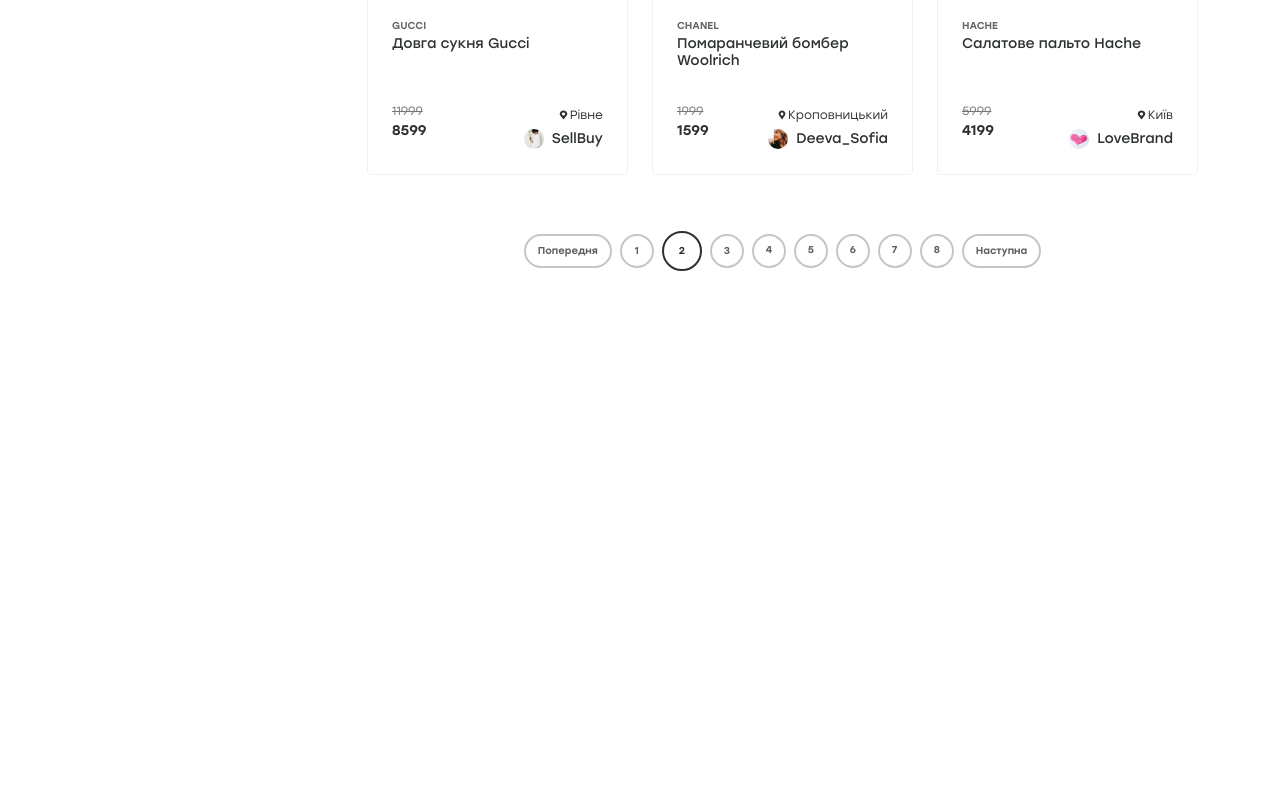
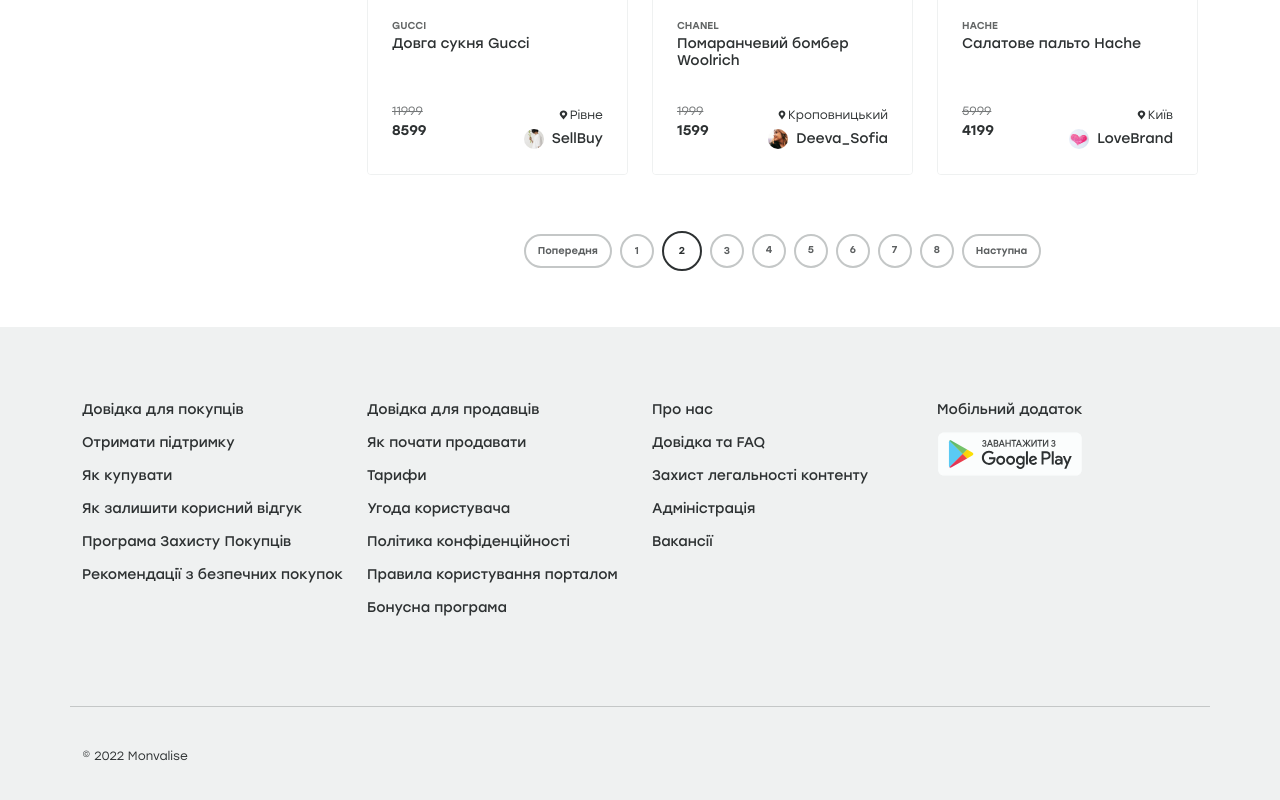
Before and after one commit to aliiev/clothing-store-catalog, a React (Create React App) app: page / in a window 1280 px wide. Shown: the part 1606-2406 px from the top of the page. Before the commit the page ends 1933 px from the top, so only its background shows below. Built offline with nearby package versions, Linux system fonts and the light colour scheme.

Commit message:
Created Footer

```diff
--- a/src/App.js
+++ b/src/App.js
@@ -1,4 +1,4 @@
-import { Navbar, Categories, PageHeader, Select, Sidebar, Card, Pagination } from './components'
+import { Navbar, Categories, PageHeader, Select, Sidebar, Card, Pagination, Footer } from './components'
 import { products } from './data/products'
 import './styles/App.scss'
 
@@ -43,6 +43,7 @@
           </div>
         </div>
       </section>
+      <Footer />
     </>
   )
 }
--- /dev/null
+++ b/src/components/Footer.js
@@ -0,0 +1,53 @@
+import GooglePlay from '../images/google-play.svg'
+
+export default function Footer() {
+  return (
+    <footer>
+      <div className="container">
+        <div className="row footer-links">
+          <div className="col-12 col-sm-6 col-md-3">
+            <ul className="list-unstyled">
+              <li><a href="/">Довідка для покупців</a></li>
+              <li><a href="/">Отримати підтримку</a></li>
+              <li><a href="/">Як купувати</a></li>
+              <li><a href="/">Як залишити корисний відгук</a></li>
+              <li><a href="/">Програма Захисту Покупців</a></li>
+              <li><a href="/">Рекомендації з безпечних покупок</a></li>
+            </ul>
+          </div>
+          <div className="col-12 col-sm-6 col-md-3 mt-3 mt-md-0">
+            <ul className="list-unstyled">
+              <li><a href="/">Довідка для продавців</a></li>
+              <li><a href="/">Як почати продавати</a></li>
+              <li><a href="/">Тарифи</a></li>
+              <li><a href="/">Угода користувача</a></li>
+              <li><a href="/">Політика конфіденційності</a></li>
+              <li><a href="/">Правила користування порталом</a></li>
+              <li><a href="/">Бонусна програма</a></li>
+            </ul>
+          </div>
+          <div className="col-12 col-sm-6 col-md-3 mt-3 mt-md-0">
+            <ul className="list-unstyled">
+              <li><a href="/">Про нас</a></li>
+              <li><a href="/">Довідка та FAQ</a></li>
+              <li><a href="/">Захист легальності контенту</a></li>
+              <li><a href="/">Адміністрація</a></li>
+              <li><a href="/">Вакансії</a></li>
+            </ul>
+          </div>
+          <div className="col-12 col-sm-6 col-md-3 mt-3 mt-md-0">
+            <ul className="list-unstyled">
+              <li>Мобільний додаток</li>
+              <li>
+                <a href="/">
+                  <img src={GooglePlay} height="44" alt="Завантажити з Google Play"/>
+                </a>
+              </li>
+            </ul>
+          </div>
+        </div>
+        <span className="copyright">© 2022 Monvalise</span>
+      </div>
+    </footer>
+  )
+}
--- a/src/components/index.js
+++ b/src/components/index.js
@@ -9,6 +9,7 @@
 import PriceRange from './PriceRange'
 import Card from './Card'
 import Pagination from './Pagination'
+import Footer from './Footer'
 
 export {
   Navbar,
@@ -21,5 +22,6 @@
   Checkbox,
   PriceRange,
   Card,
-  Pagination
+  Pagination,
+  Footer
 }
--- a/src/styles/App.scss
+++ b/src/styles/App.scss
@@ -344,6 +344,32 @@
   }
 }
 
+footer {
+  background: #eff1f1;
+  padding-bottom: 38px;
+  font-size: 14px;
+
+  .footer-links {
+    border-bottom: 1px #c4c7c7 solid;
+    margin-bottom: 38px;
+    padding: 72px 0;
+
+    li {
+      margin-bottom: 12px;
+
+      a {
+        color: inherit;
+        text-decoration: none;
+      }
+    }
+  }
+
+  .copyright {
+    font-family: 'Stolzl-Book';
+    font-size: 12px;
+  }
+}
+
 @media (max-width: 992px) {
   .search-bar { margin-bottom: 12px; }
   .dropdown-nav {
```
Also changed, not shown: src/images/google-play.svg (added).
